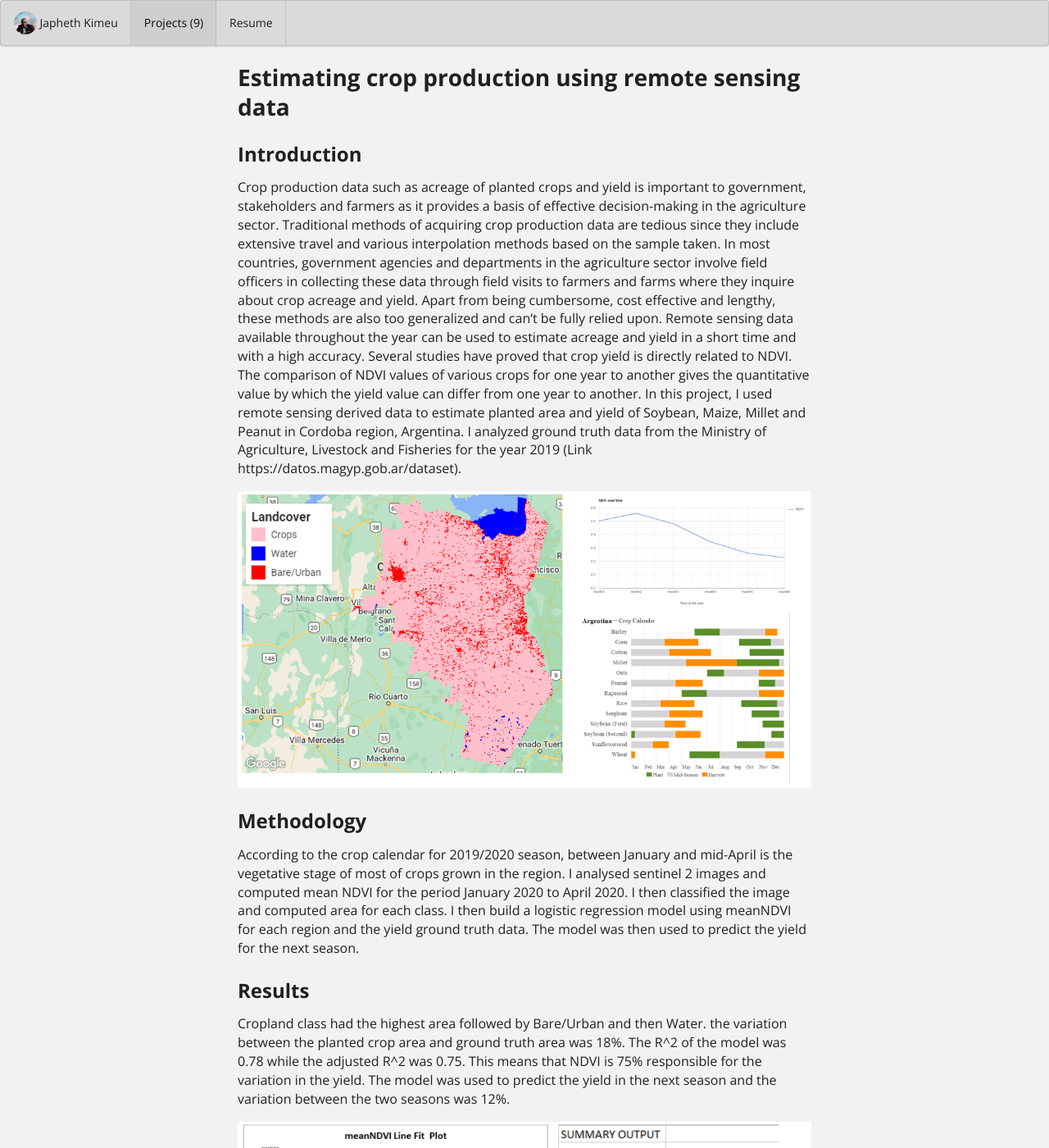
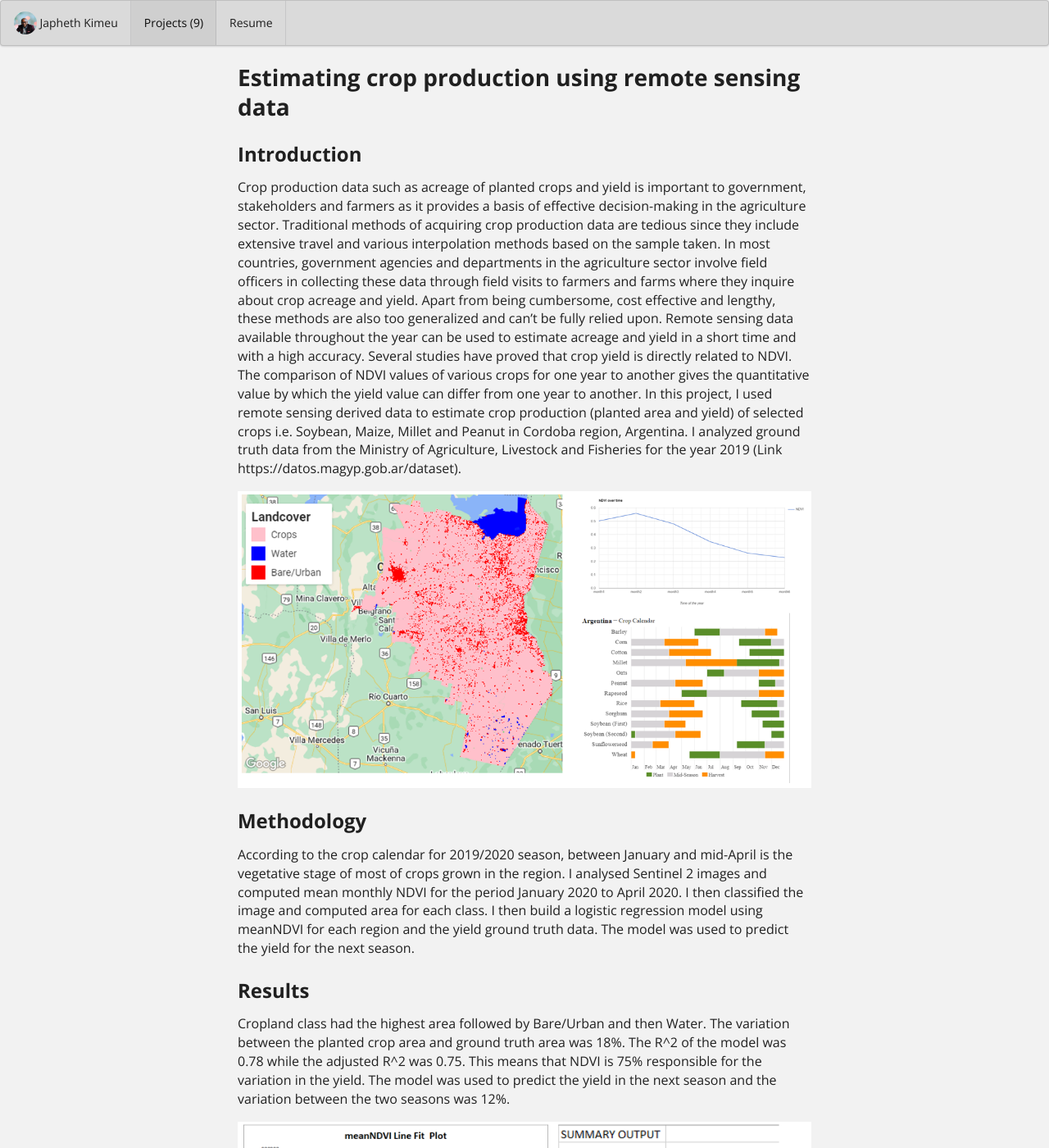
Before and after one commit to japhethkimeu/japhethkimeu.github.io, a Jekyll site: the page built from projects/project-8.md, in a window 1280 px wide and 1400 px high. Shown: the whole window at 82% size. Built offline with Jekyll 4.4.1, drawn with Linux system fonts in a browser that asks for light colours.

Commit message:
Update project-8.md

```diff
--- a/projects/project-8.md
+++ b/projects/project-8.md
@@ -17,15 +17,15 @@
 ---
 ## Introduction
 Crop production data such as acreage of planted crops and yield is important to government, stakeholders and farmers as it provides a basis of effective decision-making in the agriculture sector. Traditional methods of acquiring crop production data are tedious since they include extensive travel and various interpolation methods based on the sample taken. In most countries, government agencies and departments in the agriculture sector involve field officers in collecting these data through field visits to farmers and farms where they inquire about crop acreage and yield. Apart from being cumbersome, cost effective and lengthy, these methods are also too generalized and can't be fully relied upon.
-Remote sensing data available throughout the year can be used to estimate acreage and yield in a short time and with a high accuracy. Several studies have proved that crop yield is directly related to NDVI. The comparison of NDVI values of various crops for one year to another gives the quantitative value by which the yield value can differ from one year to another. In this project, I used remote sensing derived data to estimate planted area and yield of Soybean, Maize, Millet and Peanut in Cordoba region, Argentina. I analyzed ground truth data from the Ministry of Agriculture, Livestock and Fisheries for the year 2019 (Link https://datos.magyp.gob.ar/dataset).
+Remote sensing data available throughout the year can be used to estimate acreage and yield in a short time and with a high accuracy. Several studies have proved that crop yield is directly related to NDVI. The comparison of NDVI values of various crops for one year to another gives the quantitative value by which the yield value can differ from one year to another. In this project, I used remote sensing derived data to estimate crop production (planted area and yield) of selected crops i.e. Soybean, Maize, Millet and Peanut in Cordoba region, Argentina. I analyzed ground truth data from the Ministry of Agriculture, Livestock and Fisheries for the year 2019 (Link https://datos.magyp.gob.ar/dataset).
 
 <img class="ui image" src="../crop_images/combined.PNG">
 
 ## Methodology
-According to the crop calendar for 2019/2020 season, between January and mid-April is the vegetative stage of most of crops grown in the region. I analysed sentinel 2 images and computed mean NDVI for the period January 2020 to April 2020. I then classified the image and computed area for each class. I then build a logistic regression model using meanNDVI for each region and the yield ground truth data. The model was then used to predict the yield for the next season.
+According to the crop calendar for 2019/2020 season, between January and mid-April is the vegetative stage of most of crops grown in the region. I analysed Sentinel 2 images and computed mean monthly NDVI for the period January 2020 to April 2020. I then classified the image and computed area for each class. I then build a logistic regression model using meanNDVI for each region and the yield ground truth data. The model was used to predict the yield for the next season.
 
 ## Results
-Cropland class had the highest area followed by Bare/Urban and then Water. the variation between the planted crop area and ground truth area was 18%. The R^2 of the model was 0.78 while the adjusted R^2 was 0.75. This means that NDVI is 75% responsible for the variation in the yield. The model was used to predict the yield in the next season and the variation between the two seasons was 12%.
+Cropland class had the highest area followed by Bare/Urban and then Water. The variation between the planted crop area and ground truth area was 18%. The R^2 of the model was 0.78 while the adjusted R^2 was 0.75. This means that NDVI is 75% responsible for the variation in the yield. The model was used to predict the yield in the next season and the variation between the two seasons was 12%.
 
 <img class="ui image" src="../crop_images/combined1.PNG">
 
@@ -33,7 +33,4 @@
 Remote sensing data can be used to map crop production with high accuracy. The model accuracy can be improved by using NDVI and other variables that affect crop production including biophysical conditions such as soil and climatic conditions such as rainfall and temperature.
 
 
-
-
-
 Code: <a href="https://github.com/japhethkimeu/crop-production"><i class="large github icon"></i>Crop production</a>
```
